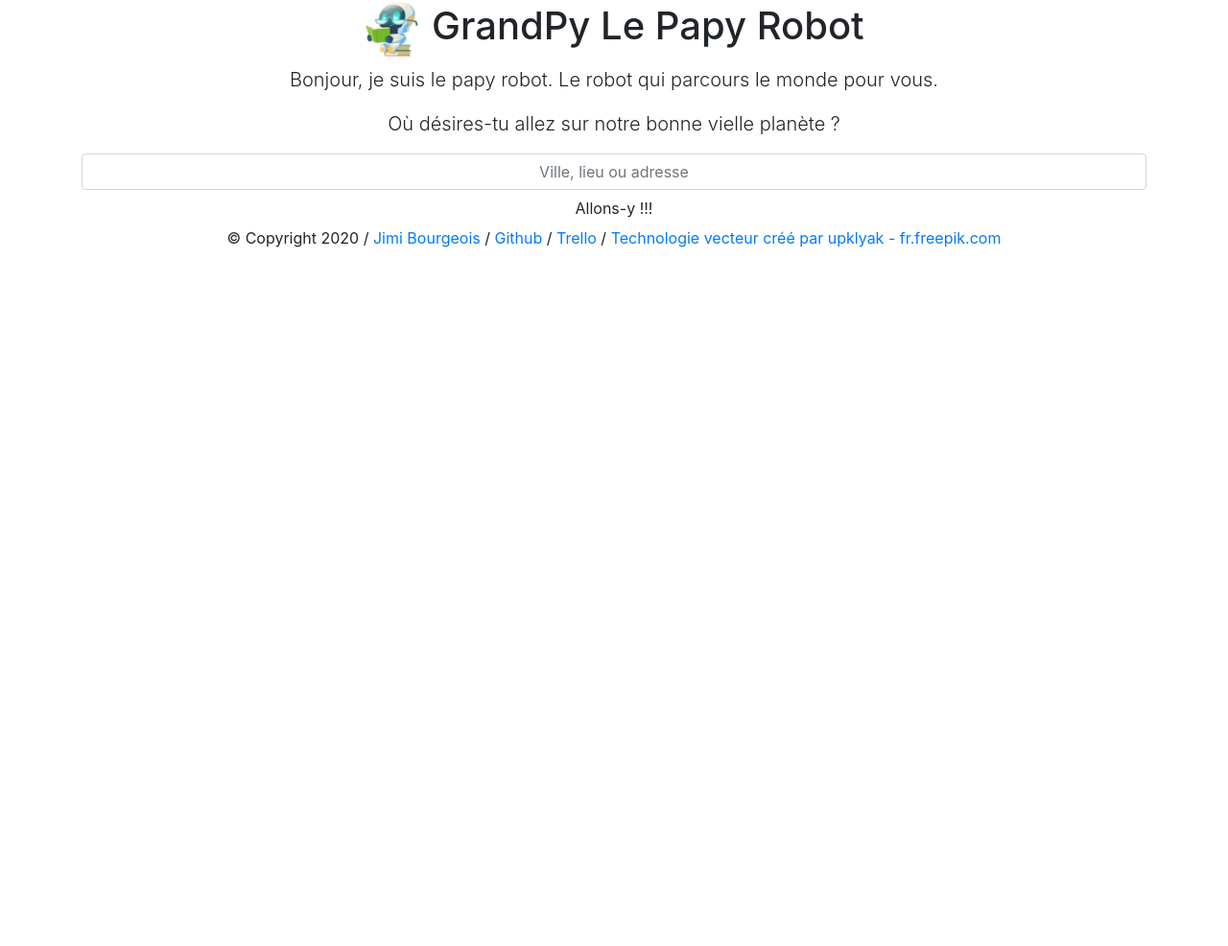
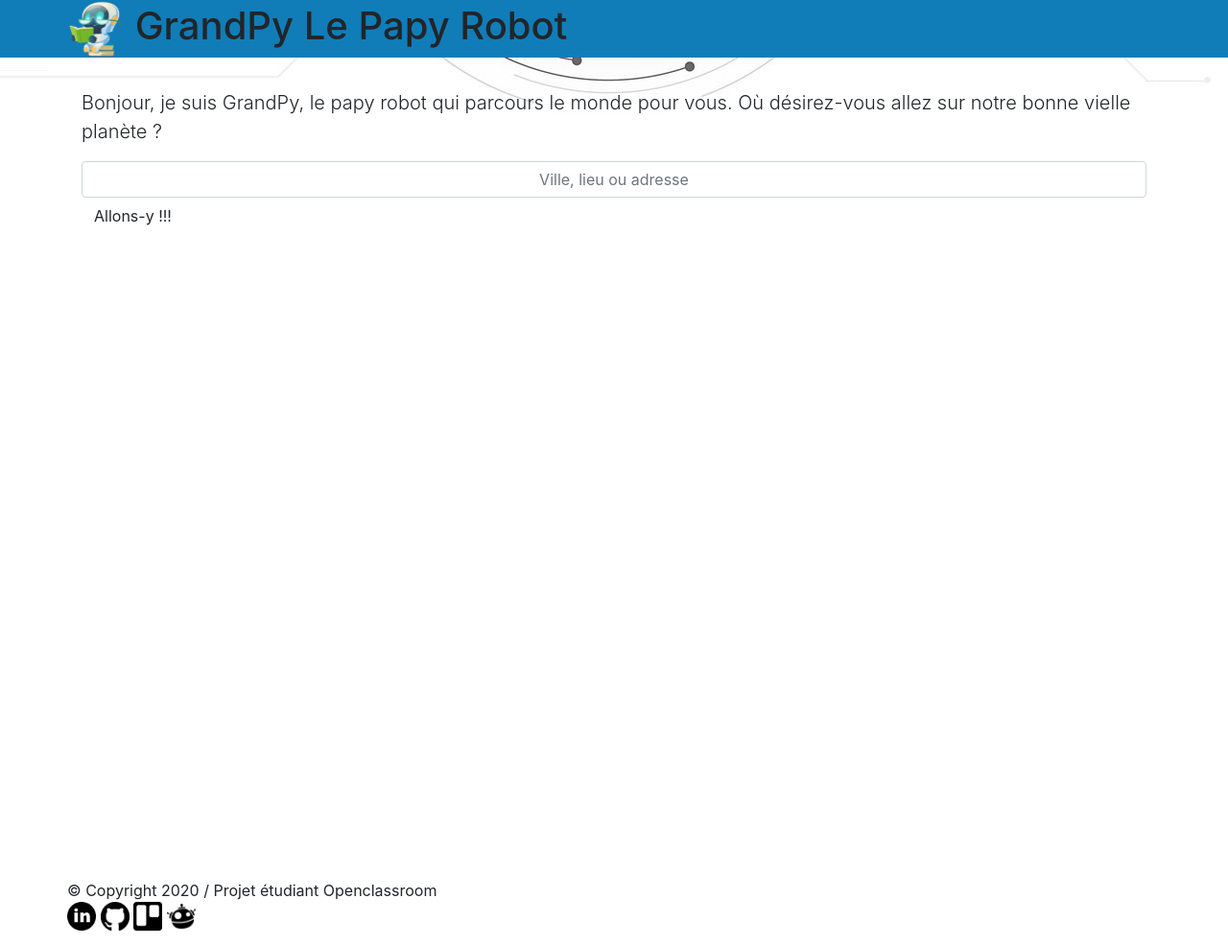
Before and after one commit to Bibjim/PAPY_BOT_P7, a Flask app: page / in a window 1280 px wide. Shown: the whole page at 96% size. Before the commit the page ends 258 px from the top, so only its background shows below. Run offline with Flask 2, Linux system fonts and the light colour scheme; some libraries are stand-ins or nearby versions.

Commit message:
Modif request Ajax and html code

```diff
--- a/pbapp/main.py
+++ b/pbapp/main.py
@@ -21,7 +21,7 @@ def main_app(name_input: str) -> dict:
         final_data['content'] = wiki_article['content']
         final_data['thumbnail'] = wiki_article['thumbnail']
     except:
-        error_msg = 'Je n\'ai pas compris votre question'
+        error_msg = {'error': 'Je n\'ai pas compris votre question'}
         return error_msg
 
     return final_data
--- a/pbapp/static/css/custom.css
+++ b/pbapp/static/css/custom.css
@@ -8,8 +8,34 @@
 	height: 400px;
 }
 
-DIV.container {
-    text-align: center;
+.in_img {
+    width: 30px;
+	height: 30px;
+}
+
+.github_img {
+    width: 30px;
+	height: 30px;
+}
+
+.trello_img {
+    width: 30px;
+	height: 30px;
+}
+
+.freepix_img {
+    width: 30px;
+	height: 30px;
+}
+.esp-img {
+    position: absolute;
+    margin-top: 600px;
+    margin-left: 70px;
+}
+
+h1.text-header {
+    text-align: left;
+    margin-left: 70px;
 }
 
 DIV.margin-form {
@@ -17,7 +43,26 @@ DIV.margin-form {
     margin-right: auto;
 }
 
-.mymap {
-    width: 5%;
-    height: 5%;
+#map{
+    height: 400px;
 }
+
+header {
+    background-color: #107db8;
+}
+
+body {
+    background-image:url(../css/3300296.jpg);
+    background-repeat:no-repeat;
+    background-position:50% 100%;
+    background-attachment:fixed;
+}
+
+DIV.ombreout {
+background-color:#C0C0C0;
+border:1px solid gray;
+padding:5px;
+box-shadow:2px 2px 10px gray;
+-moz-box-shadow:2px 2px 10px gray;
+-webkit-box-shadow:2px 2px 10px gray;
+}
--- a/pbapp/static/js/request.js
+++ b/pbapp/static/js/request.js
@@ -3,65 +3,68 @@
 
 // Initialize and add the map
 function initMap(lat, lng) {
-    if (lat === undefined || lng === undefined) {
-        lat = 0;
-        lng = 0;
+	map = new google.maps.Map(document.getElementById("map"), {
+		center: new google.maps.LatLng(lat, lng),
+		zoom: 12,
+		mapTypeId: google.maps.MapTypeId.ROADMAP,
+		mapTypeControl: true,
+		scrollwheel: false,
+		mapTypeControlOptions: {
+			style: google.maps.MapTypeControlStyle.HORIZONTAL_BAR
+			},
+		navigationControl: true,
+		navigationControlOptions: {
+			style: google.maps.NavigationControlStyle.ZOOM_PAN
+			}
+	});
+	var icon = {
+        url: '../static/img/gmap_marker.png', // url
+        scaledSize: new google.maps.Size(70, 70), // size
+    };
+	var marker = new google.maps.Marker({
+		position: {lat: lat, lng: lng},
+		map: map,
+		title: "Coucou je suis là où vous me l'avez demandé !!!",
+		icon: icon
+	});
+}
+window.onload = function(){
+	// Fonction d'initialisation qui s'exécute lorsque le DOM est chargé
+	initMap();
+};
 
-    } else {
-        var myLatLng = {lat: lat, lng: lng};
-        var map = new google.maps.Map(document.getElementById('map'), {
-            zoom: 11,
-            center: myLatLng
-        });
-
-        var marker = new google.maps.Marker({
-        position: myLatLng,
-        map: map,
-        });
-    }
-}
-
-// Display for return values research user
-function displayResult(response) {
-    var lat = response.coords[0];
-    var lng = response.coords[1];
-    console.log(lat);
-    console.log(lng);
-
-    var results = $('#results');
-    results.attr("wiki-thumbnail", response.thumbnail);
-    results.attr("gmaps-coords", `${lat} ${lng}`);
-
-    $('#wiki-article').text(response.content);
-
-    initMap(lat, lng);
-}
 
 // AJAX request to retrieve the user choice to process it with flask
-$(document).ready(function(displayResult, initMap) {
+$(document).ready(function() {
 	$('form').on('submit', function(event) {
 	    var researchInput = $('#nameInput').val();
 	    $('#spinner').fadeIn().delay(4000).fadeOut();
 		$.ajax({
 			data : {
-				name : $('#nameInput').val(),
+				name : researchInput,
 			},
 			type : 'POST',
 			url : '/ajax'
 		})
-		.done(function(data, response) {
-			if (data.error) {
-				$('#errorAlert').fadeIn();
-				$('#map').hide();
-				$('#results').hide();
-				$('#wiki-article').text(response.content).hide()
+		.done(function(response) {
+			var lat = response.coords[0];
+    		var lng = response.coords[1];
+    		console.log(lat);
+    		console.log(lng);
+    		initMap(lat,lng);
+
+			if (researchInput === '') {
+				$('#errorAlert').show();
+				$('#map').fadeOut();
+				$('#wiki-article').text(response.content).fadeOut();
 
 			}
 			else {
-			    $('#map').show();
-			    $('#wiki-article').text(response.content).show();
-			    $('#results').show();
-				$('#errorAlert').hide();
+				$('#title-map').fadeOut().delay(4000).fadeIn(2000);
+			    $('#map').fadeOut().delay(4000).fadeIn(2000);
+			    $('#title-article').fadeOut().delay(4000).fadeIn(2000);
+			    $('#wiki-article').text(response.content).fadeOut().delay(4000).fadeIn(2000);
+				$('#errorAlert').fadeOut();
 			}
 		});
 		event.preventDefault();
--- a/pbapp/templates/index.html
+++ b/pbapp/templates/index.html
@@ -12,35 +12,46 @@
 </head>
 <body>
     <header>
-        <div class="container">
-            <h1><img border="0" src="../static/img/lunettes.png" class="little_img" alt="PapyBot Lunettes" />  GrandPy Le Papy Robot</h1>
-            <p class="lead">Bonjour, je suis le papy robot. Le robot qui parcours le monde pour vous. </p>
-            <p class="lead">Où désires-tu allez sur notre bonne vielle planète ? </p>
+        <div>
+            <h1 class="text-header"><img border="0" src="../static/img/lunettes.png" class="little_img" alt="PapyBot Lunettes" />  GrandPy Le Papy Robot</h1>
         </div>
     </header>
 
+    <BR CLEAR="all">
+
         <form method="POST">
             <div class="container">
+                <p class="lead">Bonjour, je suis GrandPy, le papy robot qui parcours le monde pour vous.
+                    Où désirez-vous allez sur notre bonne vielle planète ? </p>
                 <input type="text" class="form-control" id="nameInput" placeholder="Ville, lieu ou adresse" style="text-align: center">
                 <button type="submit" class="btn btn-default">Allons-y !!!</button>
             </div>
         </form>
 
+    <BR CLEAR="all">
     <div class="container">
-        <div id="spinner" style="display : none"><img src="../static/img/spinner.gif" alt="spinner" /></div>
-        <div id="map" class="mymap"></div>
+        <div id="spinner" style="display : none"><img src="../static/img/spinner.gif" alt="spinner" class="spinner_img" /></div>
+         <BR CLEAR="all">
+        <div id="title-map" style="display : none">
+            <p class="lead">J'ai trouvé votre recherche sur la carte ...</p>
+        </div>
+        <div id="map" style="display : none"></div>
+         <BR CLEAR="all">
+        <div id="title-article" style="display : none">
+            <p class="lead">Et est-ce que vous saviez ? ...</p>
+        </div>
+        <div id="wiki-article" class="ombreout" style="display : none"></div>
         <div id="errorAlert" class="lead" style="display : none"><img src="../static/img/error.png" class="error_img" alt="error" /></div>
-        <div id="wiki-article" class="lead" style="display : none"></div>
-        <div id="results" class="lead" style="display : none"></div>
     </div>
 
     <div id="footer">
-      <div class="container">
-        <p class="muted credit">© Copyright 2020 /
-            <a href="https://www.linkedin.com/in/jimi-bourgeois-47254a113/">  Jimi Bourgeois</a> /
-            <a href="https://github.com/Bibjim/PAPY_BOT_P7">  Github</a> /
-            <a href="https://trello.com/b/QyvrCfGq/ocp7papybot">  Trello </a> /
-            <a href="https://fr.freepik.com/photos-vecteurs-libre/technologie">Technologie vecteur créé par upklyak - fr.freepik.com</a></p>
+      <div class="esp-img">
+        <p class="">© Copyright 2020 / Projet étudiant Openclassroom
+            <BR CLEAR="all">
+            <a href="https://www.linkedin.com/in/jimi-bourgeois-47254a113/"><img border="0" src="../static/img/in.png" class="in_img" alt="in_logo" /></a>
+            <a href="https://github.com/Bibjim/PAPY_BOT_P7"><img border="0" src="../static/img/github.png" class="github_img" alt="github_logo" /></a>
+            <a href="https://trello.com/b/QyvrCfGq/ocp7papybot"><img border="0" src="../static/img/trello.png" class="trello_img" alt="trello_logo" /></a>
+            <a href="https://fr.freepik.com/photos-vecteurs-libre/technologie"><img border="0" src="../static/img/freepix.png" class="freepix_img" alt="freepix_logo" /></a></p>
       </div>
     </div>
     <script src="https://code.jquery.com/jquery-3.4.1.min.js"></script>
--- a/pbapp/views.py
+++ b/pbapp/views.py
@@ -21,3 +21,5 @@ def process():
         print(results)
 
         return jsonify(results)
+
+    return jsonify({'error': 'Je n\'ai pas compris votre question'})
```
Also changed, not shown: pbapp/static/img/cute-chat-bot-cartoon-conversation-robot/License free.txt (deleted, +0 -45 lines), pbapp/static/img/cute-chat-bot-cartoon-conversation-robot/License premium.txt (deleted, +0 -30 lines), pbapp/static/css/3300296.jpg (added), pbapp/static/img/cute-chat-bot-cartoon-conversation-robot/522.jpg (deleted), pbapp/static/img/freepix.png (added), pbapp/static/img/github.png (added), pbapp/static/img/gmap_marker.png (added), pbapp/static/img/in.png (added), pbapp/static/img/photo.png (deleted), pbapp/static/img/trello.png (added), 1 other file. Lines whose indentation alone changed are shown as unchanged.
